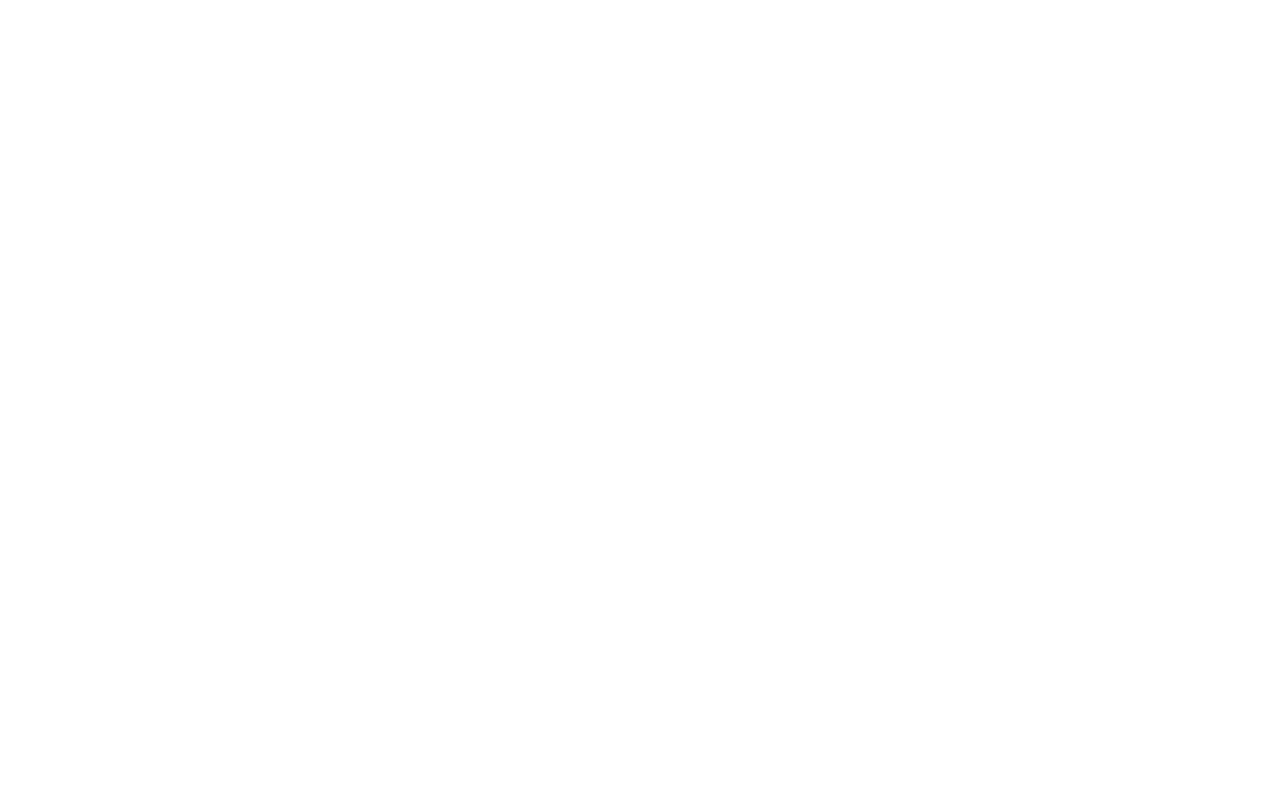
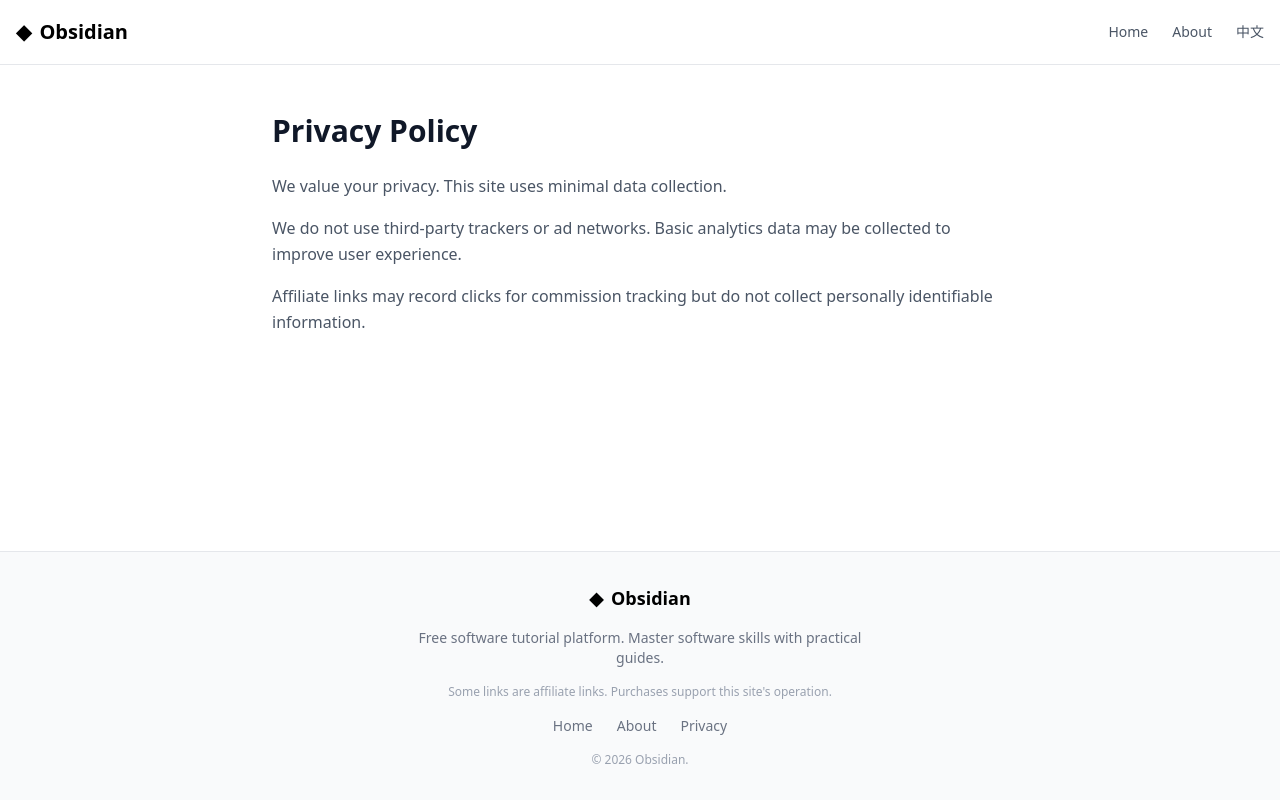
Before and after one commit to enen323/obsidian, a Next.js app: page /en/privacy in a window 1280 px wide. Before the commit this address had no page. Built offline with nearby package versions, Linux system fonts and the light colour scheme.

Commit message:
feat: add about and privacy pages with bilingual content

```diff
--- /dev/null
+++ b/src/app/[locale]/about/page.tsx
@@ -0,0 +1,45 @@
+import type { Metadata } from "next";
+
+export async function generateMetadata({
+  params,
+}: {
+  params: Promise<{ locale: string }>;
+}) {
+  const { locale } = await params;
+  return {
+    title: locale === "zh" ? "关于" : "About",
+    description: locale === "zh" ? "关于 Obsidian 教程平台" : "About Obsidian Tutorials",
+  };
+}
+
+export default async function AboutPage({
+  params,
+}: {
+  params: Promise<{ locale: string }>;
+}) {
+  const { locale } = await params;
+  const isZh = locale === "zh";
+
+  return (
+    <div className="mx-auto max-w-3xl px-4 py-12">
+      <h1 className="text-3xl font-bold text-gray-900">
+        {isZh ? "关于 Obsidian" : "About Obsidian"}
+      </h1>
+      <div className="mt-6 space-y-4 text-gray-600 leading-relaxed">
+        {isZh ? (
+          <>
+            <p>Obsidian 是一个免费的软件实操教程平台。</p>
+            <p>我们提供 Photoshop、VS Code、Figma 等各类软件的实操教程，帮助用户快速掌握软件技能。</p>
+            <p>本站部分链接为联盟营销链接。如果您通过我们的链接购买产品，我们可能会获得佣金，但您无需支付额外费用。</p>
+          </>
+        ) : (
+          <>
+            <p>Obsidian is a free software tutorial platform.</p>
+            <p>We provide practical guides for Photoshop, VS Code, Figma, and more.</p>
+            <p>Some links on this site are affiliate links. We may earn a commission at no extra cost to you.</p>
+          </>
+        )}
+      </div>
+    </div>
+  );
+}
--- /dev/null
+++ b/src/app/[locale]/privacy/page.tsx
@@ -0,0 +1,44 @@
+import type { Metadata } from "next";
+
+export async function generateMetadata({
+  params,
+}: {
+  params: Promise<{ locale: string }>;
+}) {
+  const { locale } = await params;
+  return {
+    title: locale === "zh" ? "隐私政策" : "Privacy Policy",
+  };
+}
+
+export default async function PrivacyPage({
+  params,
+}: {
+  params: Promise<{ locale: string }>;
+}) {
+  const { locale } = await params;
+  const isZh = locale === "zh";
+
+  return (
+    <div className="mx-auto max-w-3xl px-4 py-12">
+      <h1 className="text-3xl font-bold text-gray-900">
+        {isZh ? "隐私政策" : "Privacy Policy"}
+      </h1>
+      <div className="mt-6 space-y-4 text-gray-600 leading-relaxed">
+        {isZh ? (
+          <>
+            <p>我们重视您的隐私。本网站使用 minimal 的数据收集方式。</p>
+            <p>我们不使用第三方追踪器或广告网络。我们仅收集基本的网站分析数据以改善用户体验。</p>
+            <p>我们的联盟链接可能会记录点击次数来追踪佣金，但不会收集个人身份信息。</p>
+          </>
+        ) : (
+          <>
+            <p>We value your privacy. This site uses minimal data collection.</p>
+            <p>We do not use third-party trackers or ad networks. Basic analytics data may be collected to improve user experience.</p>
+            <p>Affiliate links may record clicks for commission tracking but do not collect personally identifiable information.</p>
+          </>
+        )}
+      </div>
+    </div>
+  );
+}
```
